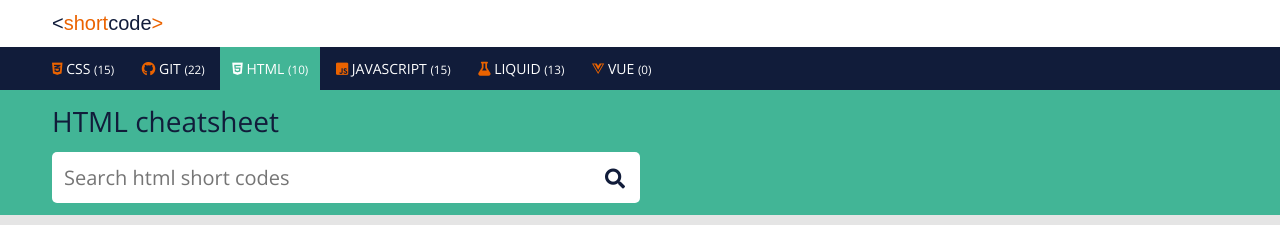
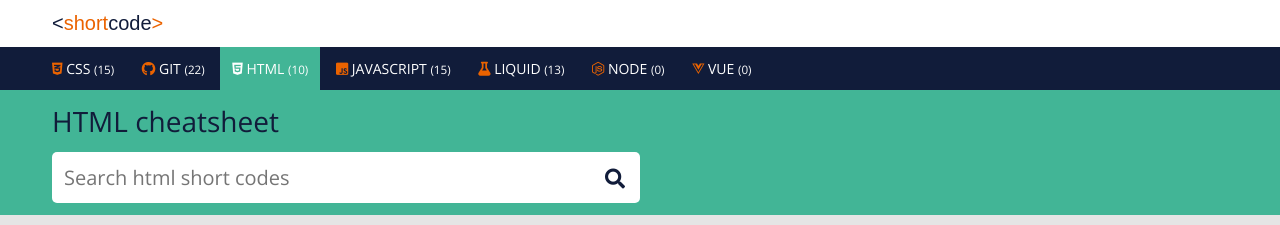
Before and after one commit to proochster/shortcode, a Jekyll site: the page built from code_html.html, in a window 1280 px wide. Shown: the top 225 px of the page. Built offline with Jekyll 4.4.1, drawn with Linux system fonts in a browser that asks for light colours; some web fonts are replaced.

Commit message:
^ New collections

```diff
--- a/_config.yml
+++ b/_config.yml
@@ -67,6 +67,10 @@ collections:
     output: false
     permalink: vue-cheatsheet
     icon: fab fa-vuejs
+  node:
+    output: false
+    permalink: node-cheatsheet
+    icon: fab fa-node-js
 
 # Exclude from processing.
 # The following items will not be processed, by default. Create a custom list
--- a/_includes/shortcodes.html
+++ b/_includes/shortcodes.html
@@ -18,6 +18,8 @@
                     {% when 'javascript' %}{% highlight javascript %}{{ code.content }}{% endhighlight %}
                     {% when 'liquid' %}{% highlight liquid %}{{ code.content }}{% endhighlight %}
                     {% when 'git' %}{% highlight shell %}{{ code.content }}{% endhighlight %}
+                    {% when 'vue' %}{% highlight javascript %}{{ code.content }}{% endhighlight %}
+                    {% when 'node' %}{% highlight shell %}{{ code.content }}{% endhighlight %}
                 {% endcase %}{% if code.parse == true %}<p class="sc__text">Output: </p>{{ code.content }}{% endif %}
             </code>
         </div>
```
Also changed, not shown: Readme.md.
